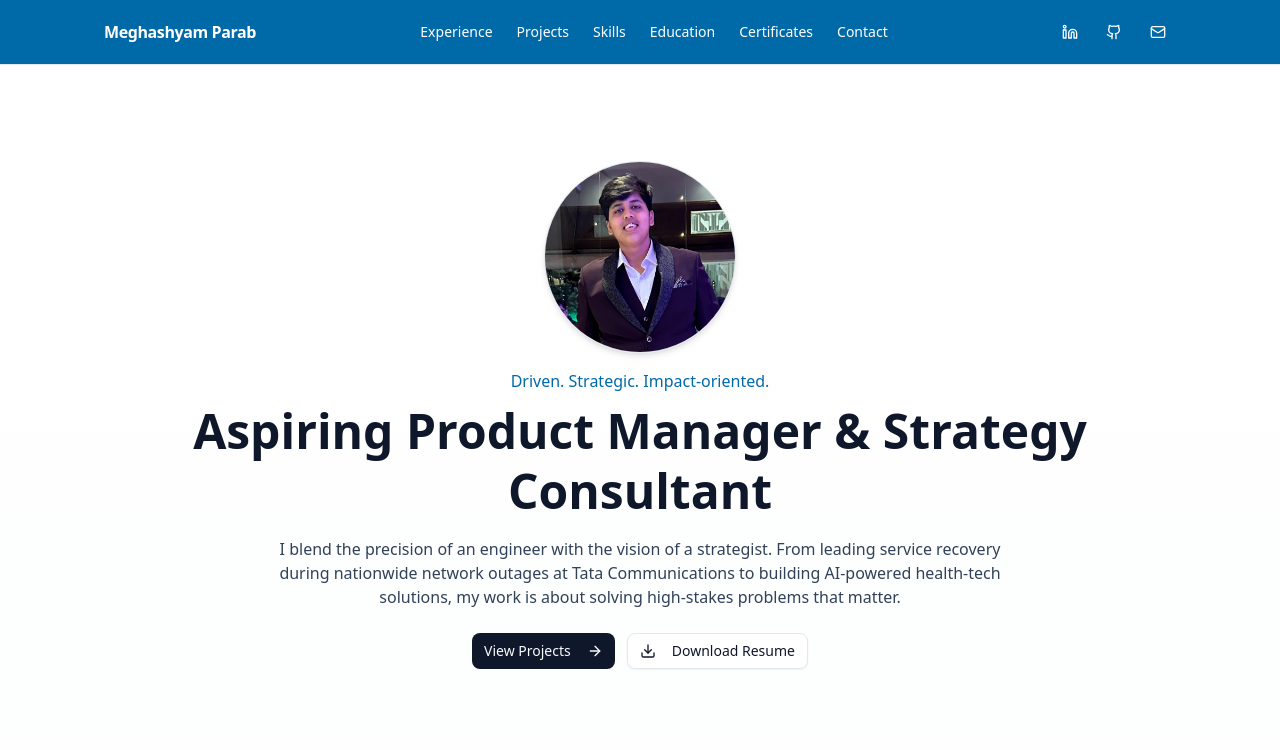
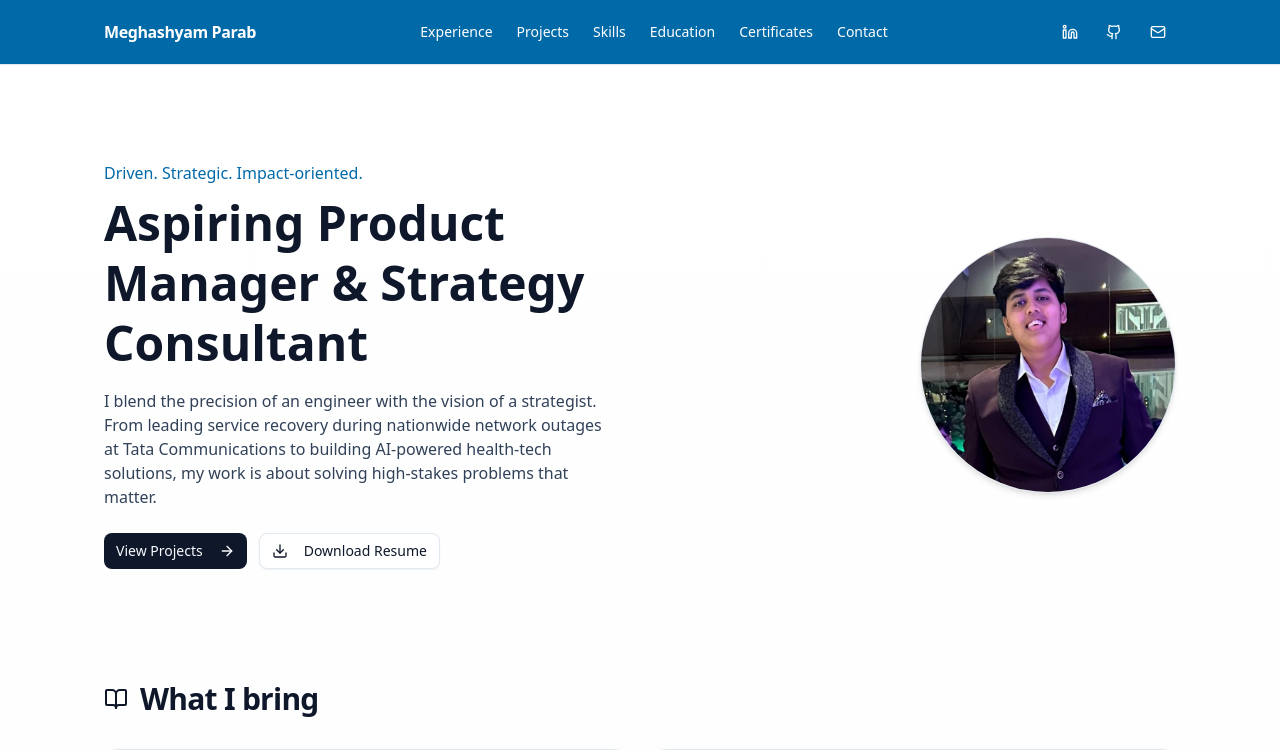
Before and after one commit to kedarparab01/Mportfolio, a Next.js app: page / in a window 1280 px wide. Shown: the top 750 px of the page. Built offline with nearby package versions, Linux system fonts and the light colour scheme.

Commit message:
Update portfolio layout

```diff
--- a/src/app/portfolio/page.tsx
+++ b/src/app/portfolio/page.tsx
@@ -224,44 +224,41 @@ export default function Portfolio() {
     initial={{ opacity: 0, y: 12 }}
     animate={{ opacity: 1, y: 0 }}
     transition={{ duration: 0.6 }}
-    className="flex flex-col items-center text-center"
+    className="grid md:grid-cols-2 gap-10 items-center"
   >
-    {/* Profile Picture */}
-    <img
-      src="/images/profile.jpg"
-      alt="Professional headshot"
-      className="rounded-full w-48 h-48 object-cover shadow-md border mb-4"
-    />
+    {/* LEFT: copy */}
+    <div className="text-center md:text-left">
+      <p className="text-sky-700 font-medium">Driven. Strategic. Impact-oriented.</p>
 
-    {/* Phrase under photo */}
-    <p className="text-sky-700 font-medium">
-      Driven. Strategic. Impact-oriented.
-    </p>
-
-    {/* Headline */}
       <h1 className="mt-2 text-3xl md:text-5xl font-semibold leading-tight">
         Aspiring Product Manager & Strategy Consultant
       </h1>
 
-    {/* Description */}
-    <p className="mt-4 text-slate-700 max-w-3xl">
+      <p className="mt-4 text-slate-700 md:max-w-xl md:pr-4 mx-auto md:mx-0">
         I blend the precision of an engineer with the vision of a strategist. From leading service recovery during
         nationwide network outages at Tata Communications to building AI-powered health-tech solutions, my work is about
         solving high-stakes problems that matter.
       </p>
 
-    {/* Buttons */}
-    <div className="mt-6 flex flex-wrap gap-3 justify-center">
+      <div className="mt-6 flex flex-wrap gap-3 justify-center md:justify-start">
         <a href="#projects">
-        <Button>
-          View Projects <ArrowRight className="ml-2 h-4 w-4"/>
-        </Button>
+          <Button>View Projects <ArrowRight className="ml-2 h-4 w-4" /></Button>
         </a>
         <a href={LINKS.resume} download>
           <Button variant="outline">
-          <Download className="mr-2 h-4 w-4"/>Download Resume
+            <Download className="mr-2 h-4 w-4" />Download Resume
           </Button>
         </a>
+      </div>
+    </div>
+
+    {/* RIGHT: photo */}
+    <div className="flex justify-center md:justify-end">
+      <img
+        src="/images/profile.jpg"
+        alt="Professional headshot"
+        className="rounded-full w-56 h-56 md:w-64 md:h-64 object-cover shadow-md border"
+      />
     </div>
   </motion.div>
 </section>
```
Lines whose indentation alone changed are shown as unchanged.
